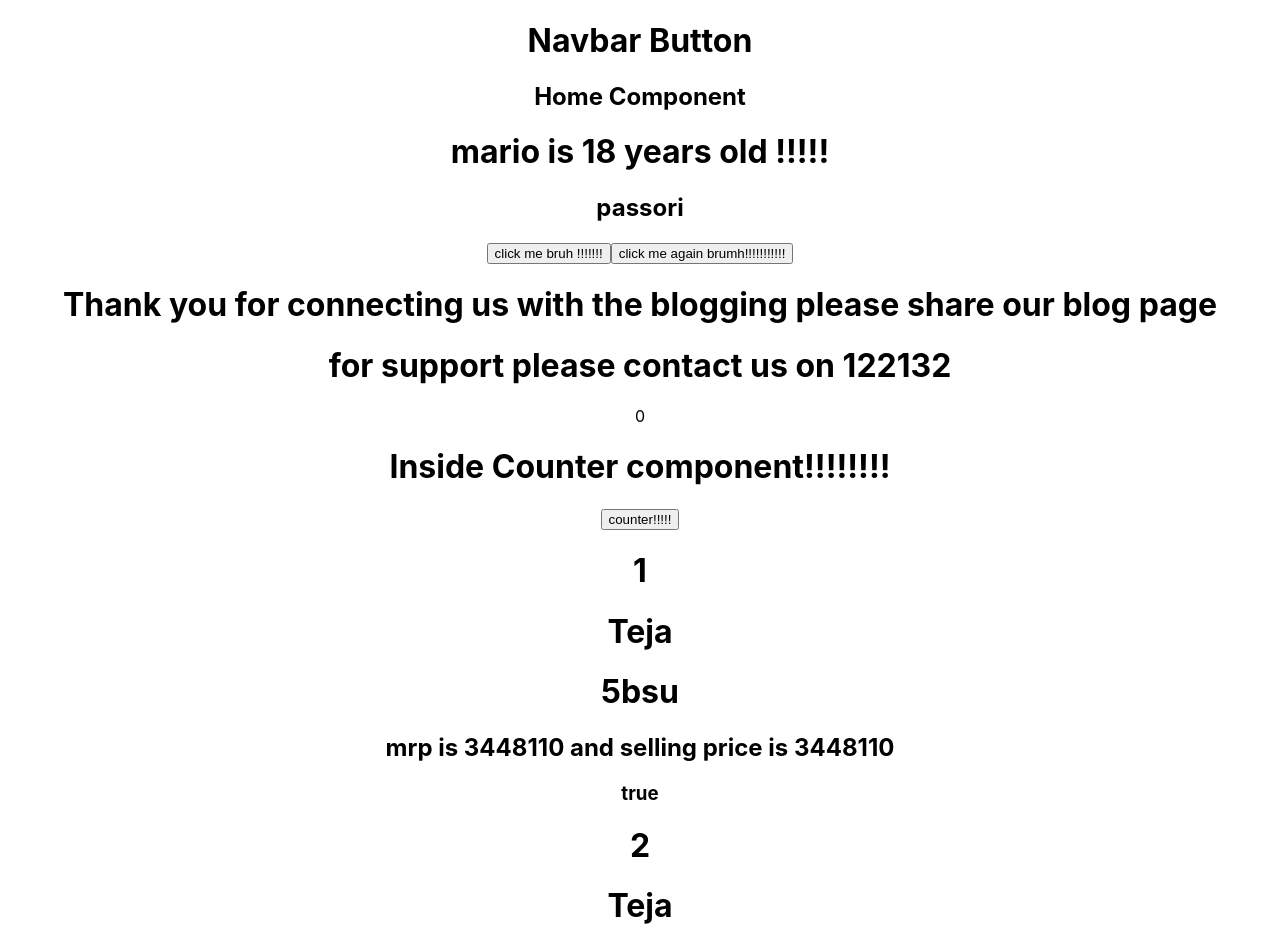
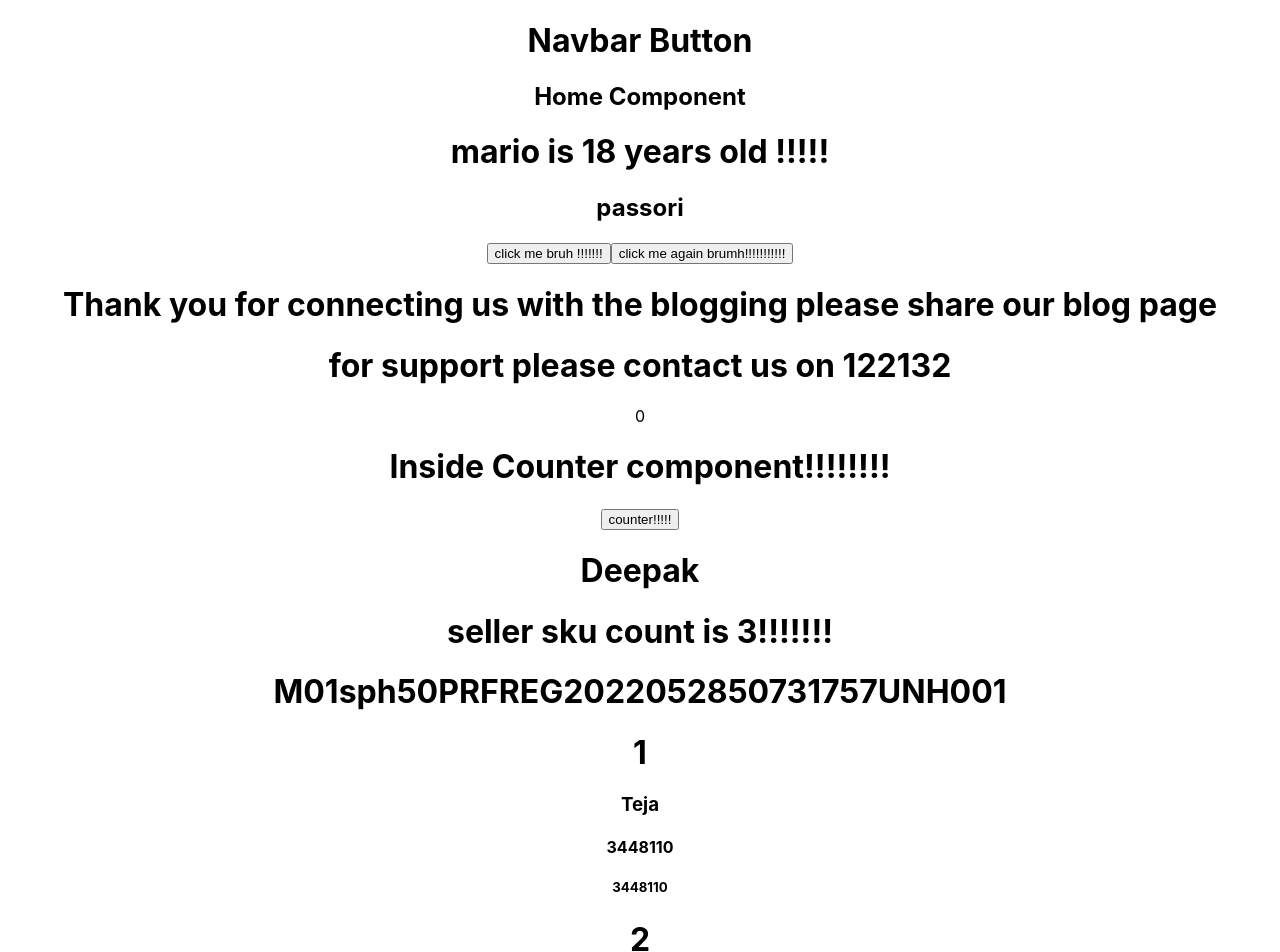
Before and after one commit to Harshsutaria/react-blog, a React (Create React App) app: page / in a window 1280 px wide. Shown: the top 952 px of the page. Built offline with nearby package versions, Linux system fonts and the light colour scheme.

Commit message:
implemented props

```diff
--- a/src/BlogListing.js
+++ b/src/BlogListing.js
@@ -1,22 +1,30 @@
 import { useState } from "react";
+import { ProductListing } from "./ProductListing";
+import { Manufacturer } from "./Manufacturer";
 import a from "./a";
 const BlogListing = () => {
   console.log("inside Blog listing component ");
   console.log(a.level3ProductsList.length);
-  let [productList, setProductList] = useState(a.level3ProductsList);
+  let [productList] = useState(a.level3ProductsList);
   return (
-    // {`mrp is ${x.mrp} and selling price is {x.pricePerUnit}
     <div className="blogListing">
       {/* here below there is a map return it will execute it works as a for loop  */}
-      {productList.map((x, i) => (
-        <div>
-          <h1>{i + 1}</h1>
-          <h1>{x.productLevel3Title}</h1>
-          <h1>{x.productLevel3Id}</h1>
-          <h2>{`mrp is ${x.mrp} and selling price is ${x.pricePerUnit}`}</h2>
-          <h3>{x.isPublished.toString()}</h3>
+      <div>
+        {/* rendering manufacturer information */}
+        <div className="sellerInfo">
+          <Manufacturer
+            sellerInfo={a.manufacturerDetails}
+            skuCount={a.level3ProductsList.length}
+          ></Manufacturer>
         </div>
-      ))}
+        {/* below is how we pass props(data) into a component  */}
+        <ProductListing
+          productList={productList}
+          title="ProductListing !!!!!!"
+          name="cheems"
+          surname="cheemba!!!"
+        ></ProductListing>
+      </div>
     </div>
   );
 };
--- /dev/null
+++ b/src/Manufacturer.js
@@ -0,0 +1,10 @@
+export const Manufacturer = function ({ sellerInfo, skuCount }) {
+  console.log(`INSIDE COUNTER-DECREMENT COMPONENT`, sellerInfo);
+  return (
+    <div className="seller">
+      <h1>{sellerInfo.firstName}</h1>
+      <h1> seller sku count is {skuCount}!!!!!!!</h1>
+      <h1>{sellerInfo.profileKey}</h1>
+    </div>
+  );
+};
--- /dev/null
+++ b/src/ProductListing.js
@@ -0,0 +1,20 @@
+export const ProductListing = function (props) {
+  let productList = props.productList;
+  console.log("INSIDE ProductListing COMPONENT!!!!", props);
+
+  return (
+    // level3 productList will be passed into an array!!!
+    <div className="productListing">
+      <h1></h1>
+      {productList.map((x, k) => (
+        <div className="helloProductListing">
+          <h1>{k + 1}</h1>
+          <h3>{x.productLevel3Title}</h3>
+          <h4>{x.mrp}</h4>
+          <h5>{x.pricePerUnit}</h5>
+          <h6>{x.isPublished}</h6>
+        </div>
+      ))}
+    </div>
+  );
+};
```
